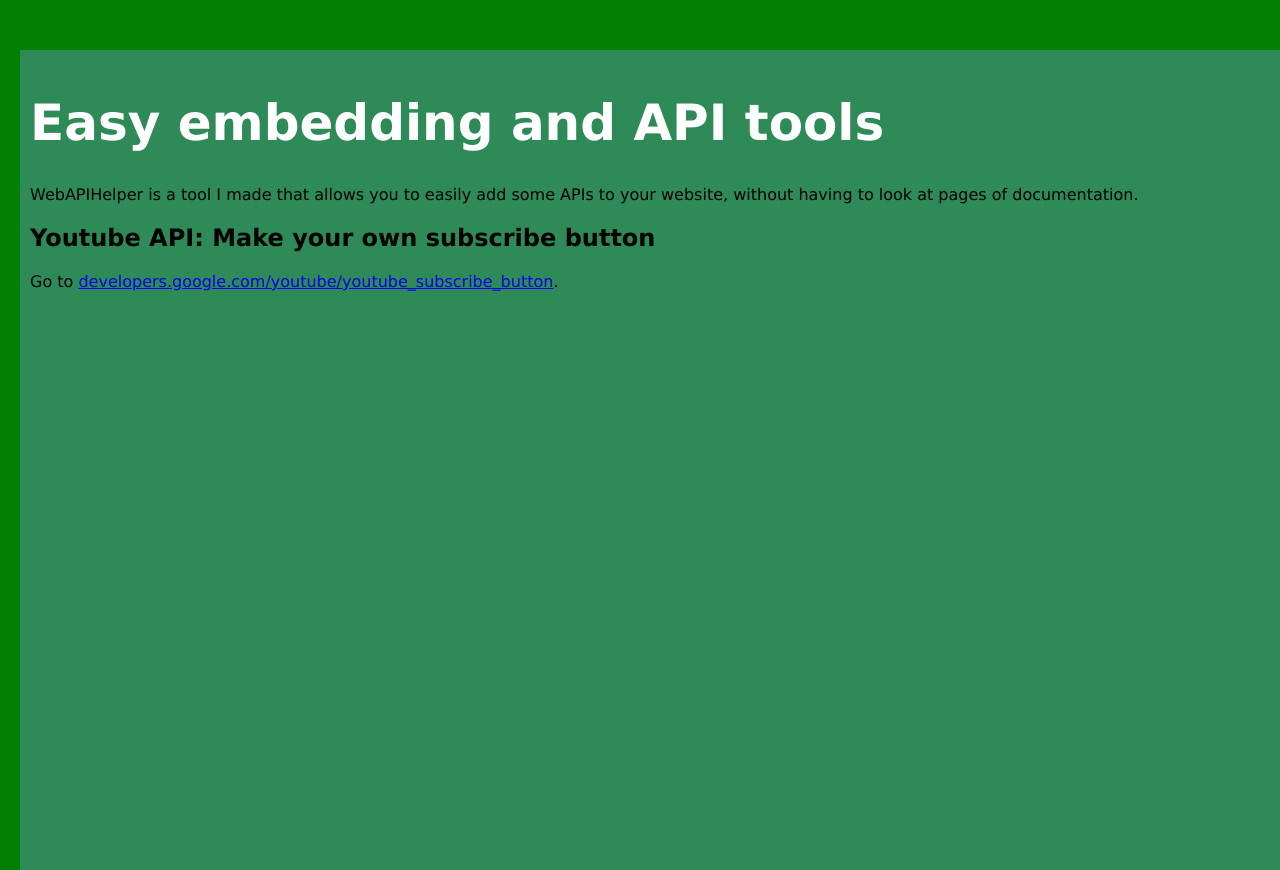
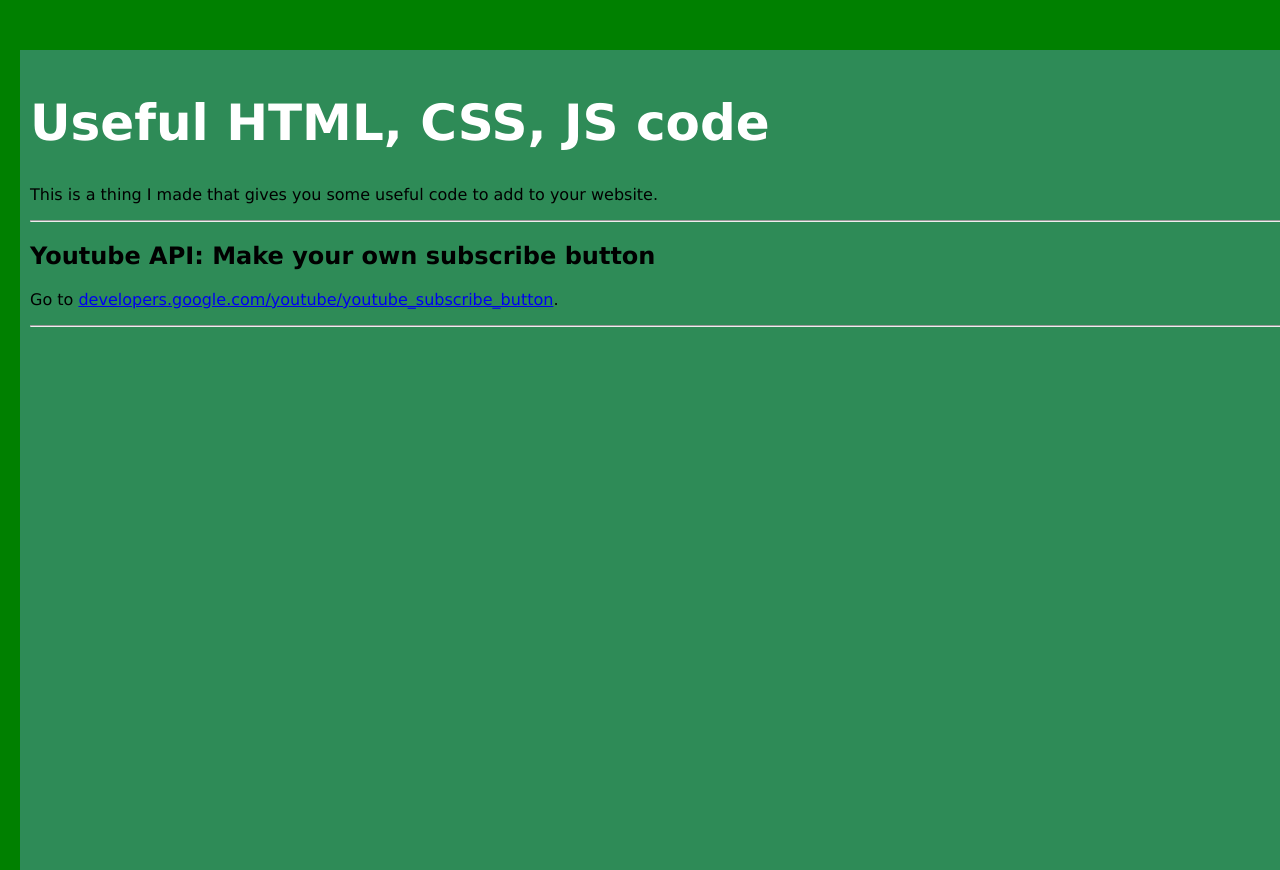
Before and after one commit to Jeffreymaniac/usefulwebcode, a plain HTML site: page index.html in a window 1280 px wide. Shown: the top 870 px of the page. Drawn offline with Linux system fonts and the light colour scheme.

Commit message:
Update index.html

```diff
--- a/index.html
+++ b/index.html
@@ -1,7 +1,7 @@
 <!DOCTYPE html>
 <html>
 <head>
-	<title>WebAPIHelper</title>
+	<title>Useful HTML, CSS, JS code</title>
     <meta name="viewport" content="width=device-width, initial-scale=1.0">
 	<meta charset="UTF-8" />
 <style>
@@ -29,13 +29,15 @@ background-color:seagreen;
 </head>
 <body>
 	<div id="everything">
-<h1 style="color:white;font-size:50px;">Easy embedding and API tools</h1>
-<p>WebAPIHelper is a tool I made that allows you to easily add some APIs to your website, without having to look at pages of documentation.</p>
+<h1 style="color:white;font-size:50px;">Useful HTML, CSS, JS code</h1>
+<p>This is a thing I made that gives you some useful code to add to your website.</p>
+		<hr>
 <h2>Youtube API: Make your own subscribe button</h2>
 <p>Go to <a href="https://developers.google.com/youtube/youtube_subscribe_button">developers.google.com/youtube/youtube_subscribe_button</a>. </p>
-</div>
+	<hr>
 
 
+
+</div>
 </body>
-
 </html>
```
